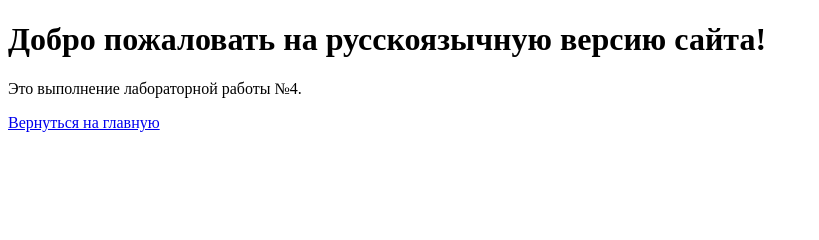
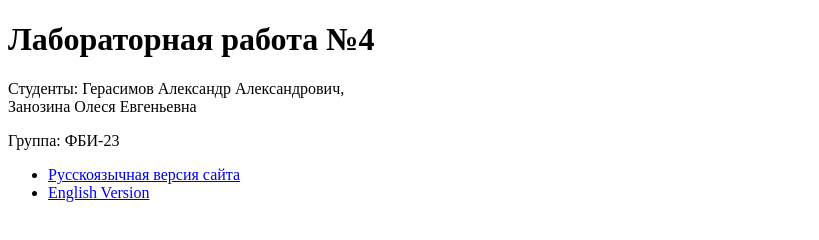
Before and after one commit to gesyaG/4-lab-rpp, a plain HTML site: page index.html in a window 1280 px wide. Shown: the whole page, without its empty margins (0-819 px from the left). Drawn offline with Linux system fonts and the light colour scheme.

Commit message:
создание второй  версии сайта

```diff
--- a/index.html
+++ b/index.html
@@ -2,10 +2,17 @@
 <html lang="ru">
 <head>
     <meta charset="UTF-8">
-    <title>Наш Сайт - RU</title>
+    <title>Главная страница</title>
 </head>
 <body>
-    <h1>Добро пожаловать на русскоязычную  версию сайта!</h1>
-    <p>Это выполнение лабораторной работы №4.</p>
-    <a href="/4-lab-rpp/">Вернуться на главную</a>
+    <h1>Лабораторная работа №4</h1>
+    <p>Студенты: Герасимов Александр Александрович,<br>Занозина Олеся Евгеньевна</p>
+    <p>Группа: ФБИ-23</p>
+    <nav>
+        <ul>
+            <li><a href="/4-lab-rpp/ru/">Русскоязычная версия сайта</a></li>
+            <li><a href="/4-lab-rpp/en/">English Version</a></li>
+        </ul>
+    </nav>
 </body>
+</html>
```
